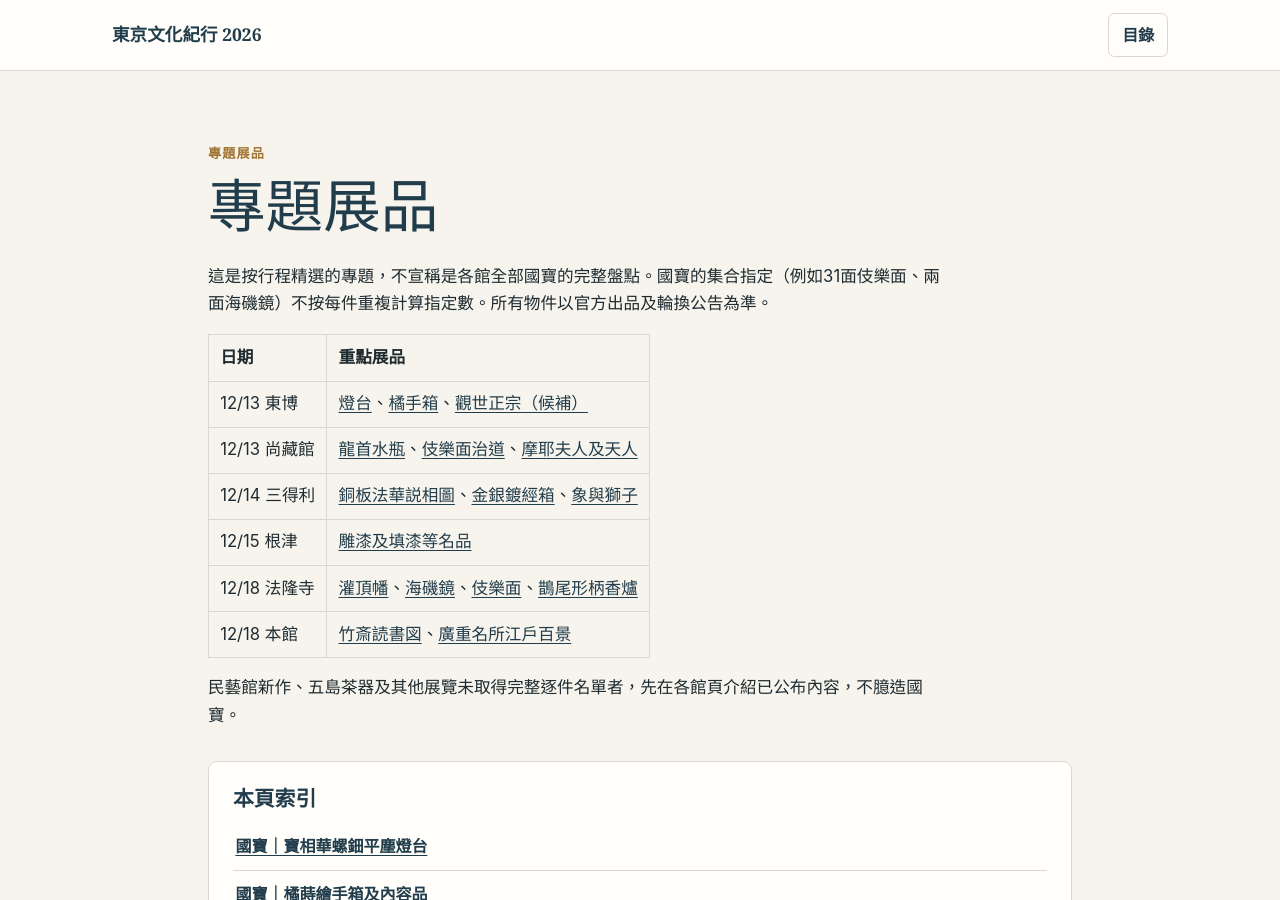
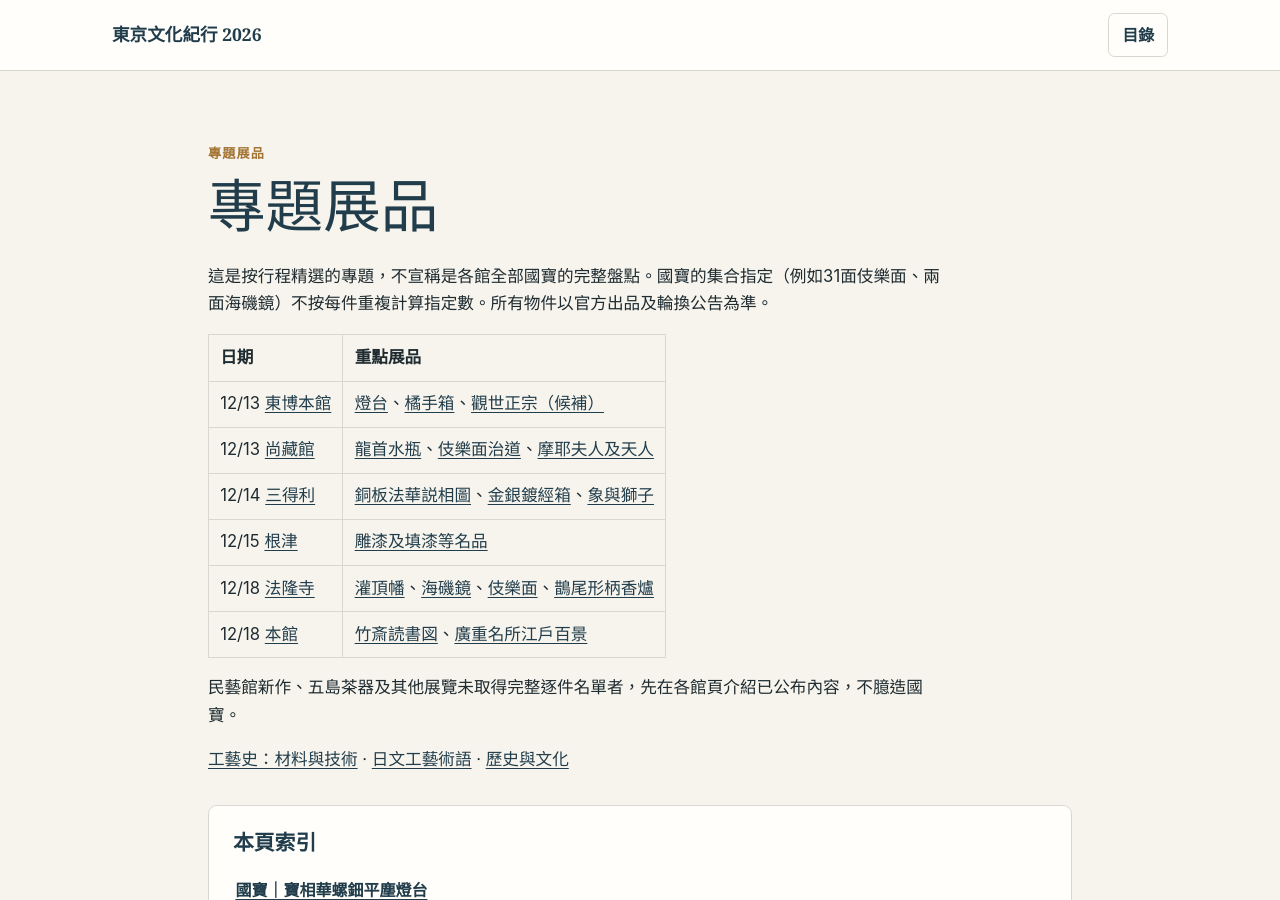
Before and after one commit to davetwchiu/tokyo-culture-trip-2026, a Jekyll site: the page built from content/works/index.md, in a window 1280 px wide and 900 px high. Built offline with Jekyll 4.4.1, drawn with Linux system fonts in a browser that asks for light colours.

Commit message:
Improve navigation and contextual links in works/index.md

```diff
--- a/content/works/index.md
+++ b/content/works/index.md
@@ -17,11 +17,13 @@ offline: true
 
 | 日期 | 重點展品 |
 |---|---|
-| 12/13 東博 | [燈台]({{ '/works/lotus-lamp/' | relative_url }})、[橘手箱]({{ '/works/tachibana-box/' | relative_url }})、[觀世正宗（候補）]({{ '/works/kanze-masamune/' | relative_url }}) |
-| 12/13 尚藏館 | [龍首水瓶]({{ '/works/dragon-ewer/' | relative_url }})、[伎樂面治道]({{ '/works/gigaku/' | relative_url }})、[摩耶夫人及天人]({{ '/works/maya/' | relative_url }}) |
-| 12/14 三得利 | [銅板法華説相圖]({{ '/works/lotus-relief/' | relative_url }})、[金銀鍍經箱]({{ '/works/sutra-box/' | relative_url }})、[象與獅子]({{ '/works/lion-elephant/' | relative_url }}) |
-| 12/15 根津 | [雕漆及填漆等名品]({{ '/works/nezu-carved-lacquer/' | relative_url }}) |
-| 12/18 法隆寺 | [灌頂幡]({{ '/works/banner/' | relative_url }})、[海磯鏡]({{ '/works/mirrors/' | relative_url }})、[伎樂面]({{ '/works/gigaku/' | relative_url }})、[鵲尾形柄香爐]({{ '/works/incense-burner/' | relative_url }}) |
-| 12/18 本館 | [竹斎読書図]({{ '/works/chikusai/' | relative_url }})、[廣重名所江戶百景]({{ '/works/hiroshige/' | relative_url }}) |
+| 12/13 [東博本館](/tokyo-culture-trip-2026/museums/tokyo-national-museum/buildings/honkan/#lacquer-room) | [燈台]({{ '/works/lotus-lamp/' | relative_url }})、[橘手箱]({{ '/works/tachibana-box/' | relative_url }})、[觀世正宗（候補）]({{ '/works/kanze-masamune/' | relative_url }}) |
+| 12/13 [尚藏館](/tokyo-culture-trip-2026/museums/sannomaru/#mid-period) | [龍首水瓶]({{ '/works/dragon-ewer/' | relative_url }})、[伎樂面治道]({{ '/works/gigaku/' | relative_url }})、[摩耶夫人及天人]({{ '/works/maya/' | relative_url }}) |
+| 12/14 [三得利](/tokyo-culture-trip-2026/museums/suntory/#lotus-sutra) | [銅板法華説相圖]({{ '/works/lotus-relief/' | relative_url }})、[金銀鍍經箱]({{ '/works/sutra-box/' | relative_url }})、[象與獅子]({{ '/works/lion-elephant/' | relative_url }}) |
+| 12/15 [根津](/tokyo-culture-trip-2026/museums/nezu/#lacquer-exhibition) | [雕漆及填漆等名品]({{ '/works/nezu-carved-lacquer/' | relative_url }}) |
+| 12/18 [法隆寺](/tokyo-culture-trip-2026/museums/tokyo-national-museum/buildings/horyuji/) | [灌頂幡]({{ '/works/banner/' | relative_url }})、[海磯鏡]({{ '/works/mirrors/' | relative_url }})、[伎樂面]({{ '/works/gigaku/' | relative_url }})、[鵲尾形柄香爐]({{ '/works/incense-burner/' | relative_url }}) |
+| 12/18 [本館](/tokyo-culture-trip-2026/museums/tokyo-national-museum/buildings/honkan/) | [竹斎読書図]({{ '/works/chikusai/' | relative_url }})、[廣重名所江戶百景]({{ '/works/hiroshige/' | relative_url }}) |
 
 民藝館新作、五島茶器及其他展覽未取得完整逐件名單者，先在各館頁介紹已公布內容，不臆造國寶。
+
+[工藝史：材料與技術](/tokyo-culture-trip-2026/history/craft/) · [日文工藝術語](/tokyo-culture-trip-2026/craft-glossary/) · [歷史與文化](/tokyo-culture-trip-2026/history/)
```
